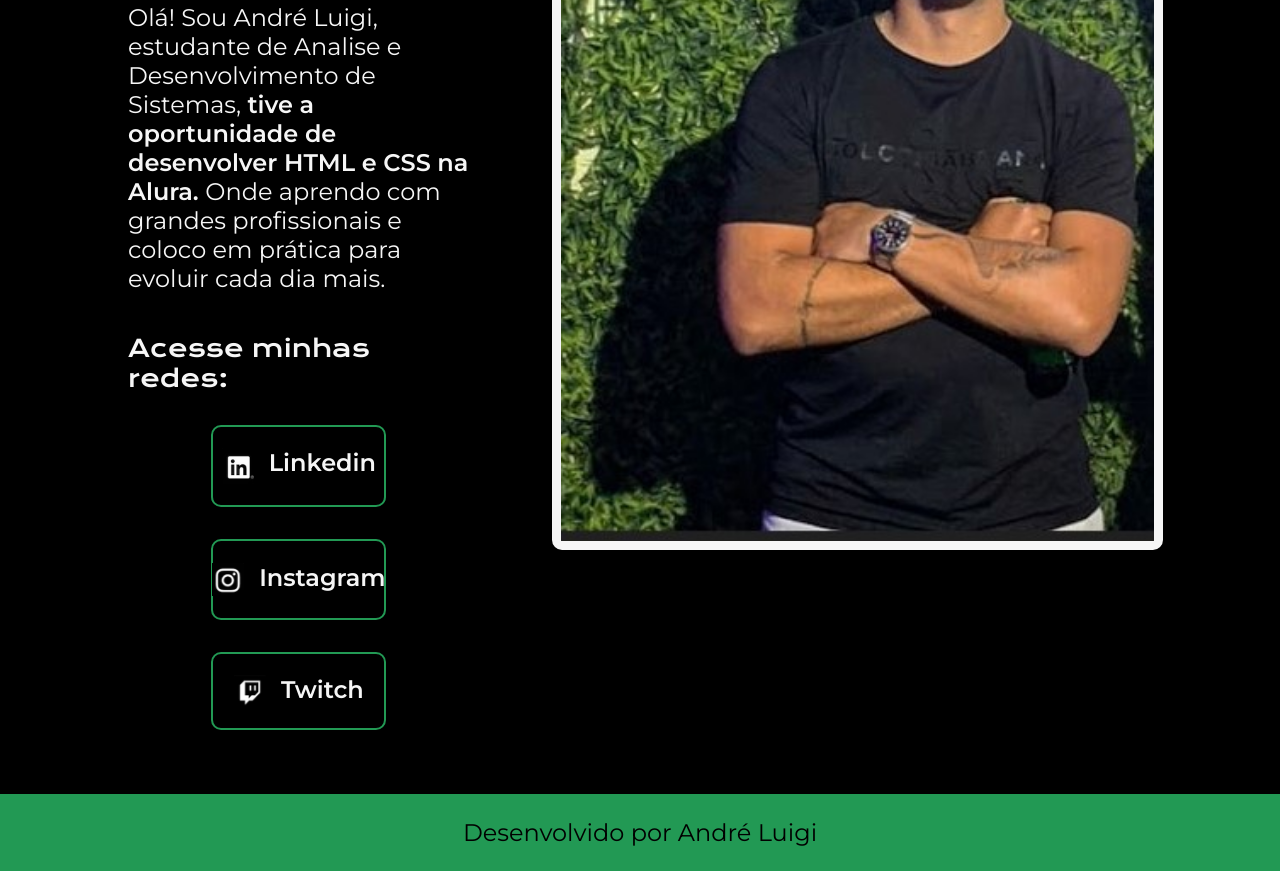
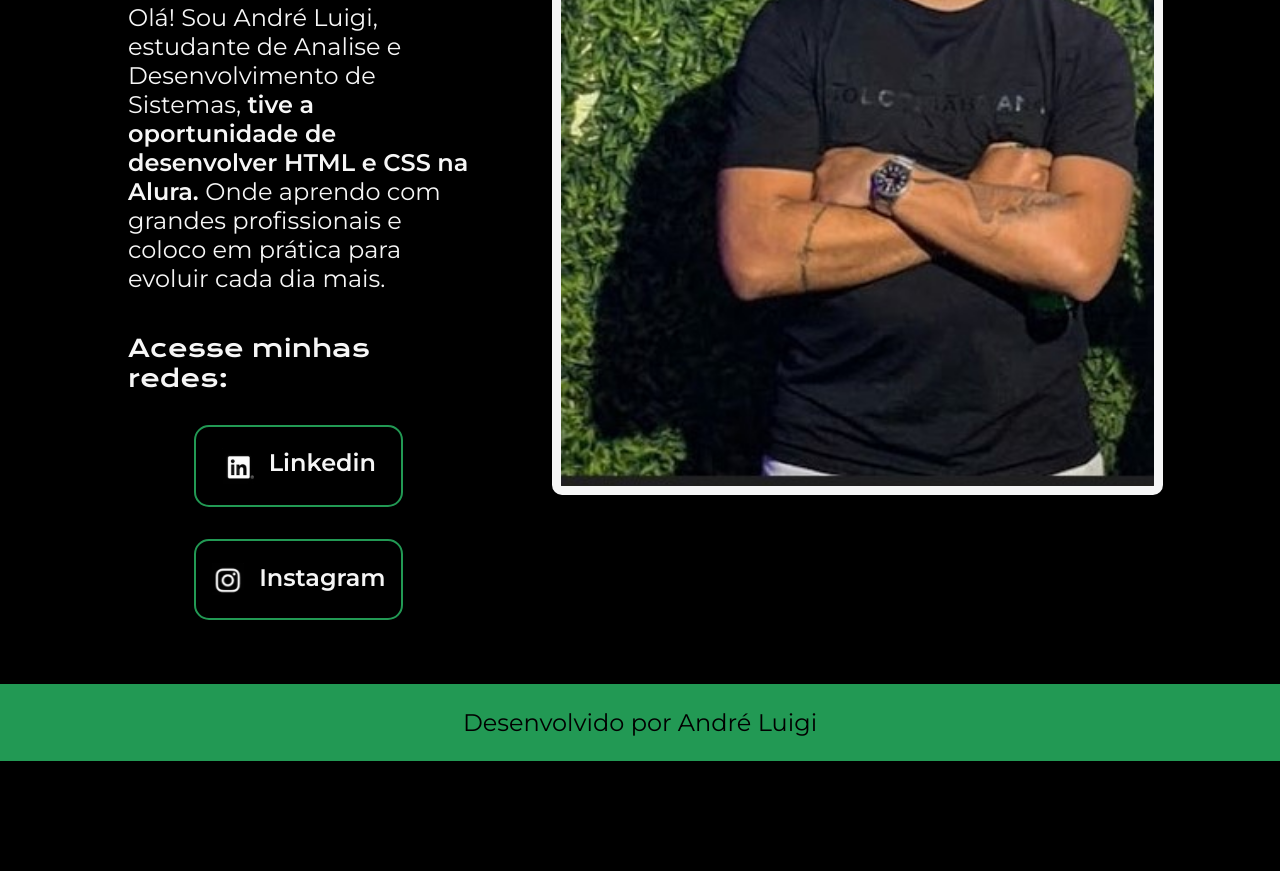
Before and after one commit to andreluigi26/portifolio, a plain HTML site: page index.html in a window 1280 px wide. Shown: the part 516-1387 px from the top of the page. After the commit the page ends 1277 px from the top, so only its background shows below. Drawn offline with nearby package versions, Linux system fonts and the light colour scheme.

Commit message:
Add files via upload

```diff
--- a/index.html
+++ b/index.html
@@ -31,9 +31,7 @@
                 Linkedin</a>
                 <a class="apresentacao__links__link" href="https://www.instagram.com/a_luigi99/"> <img class="incones" src="/assets/instagram.png">
                 Instagram </a>
-                <a class="apresentacao__links__link" href="https://www.twitch.tv/luigidubigode"> <img class="incones" src="/assets/twitch.png">
-                Twitch</a>
-            </div>
+                </div>
             </section>
             <img src="./assets/foto-perfil2.jpg" alt="Foto Pessoal" class="foto_pessoal">
         </main>
--- a/styles/style.css
+++ b/styles/style.css
@@ -80,10 +80,10 @@ padding: 2% 0% 0% 15%;
     display: flex;
     justify-content: center;
     gap: 15px;
-    width: 50%;
+    width: 60%;
     text-align: center;
     border: 2px solid var(--cor-terciaria);
-    border-radius: 10px;
+    border-radius: 15px;
     font-size: 1.5rem;
     font-weight: 600;
     text-decoration: none;
```
Also changed, not shown: curriculo.html (+1 -1 lines).
